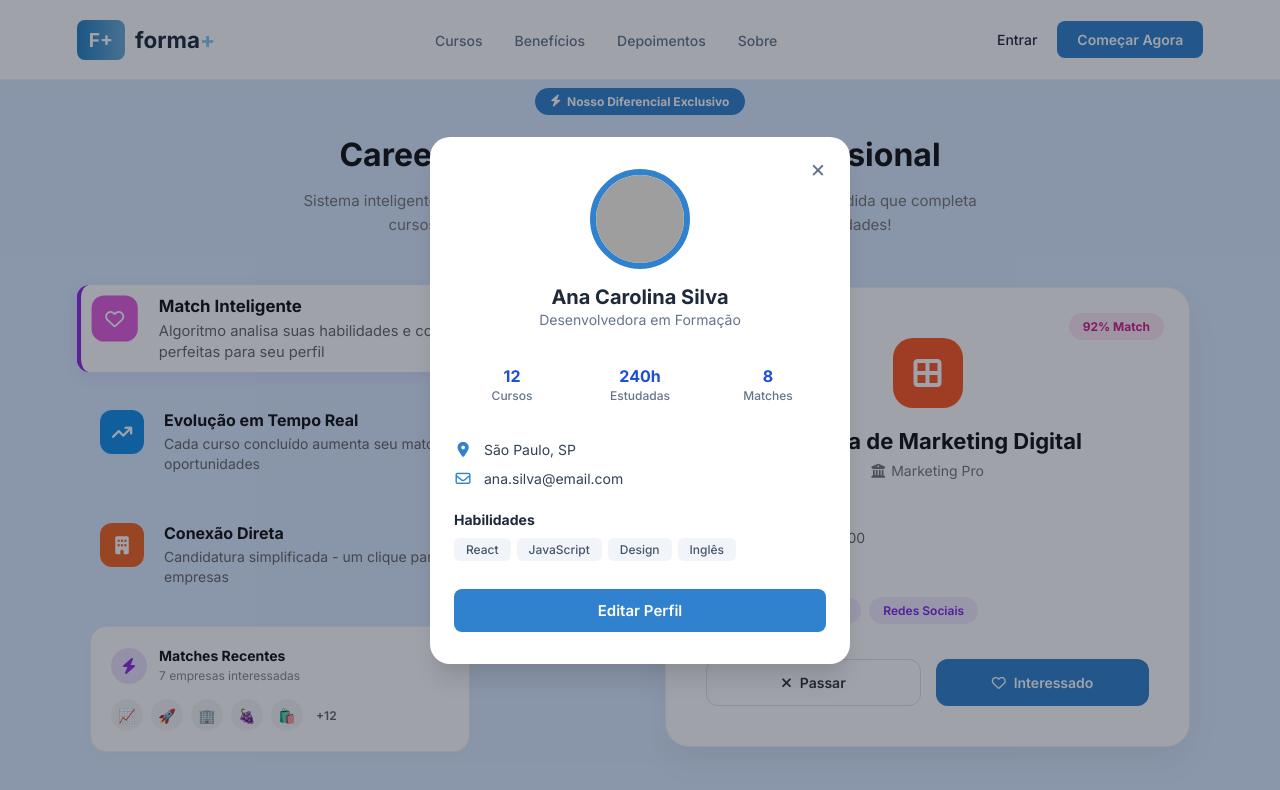
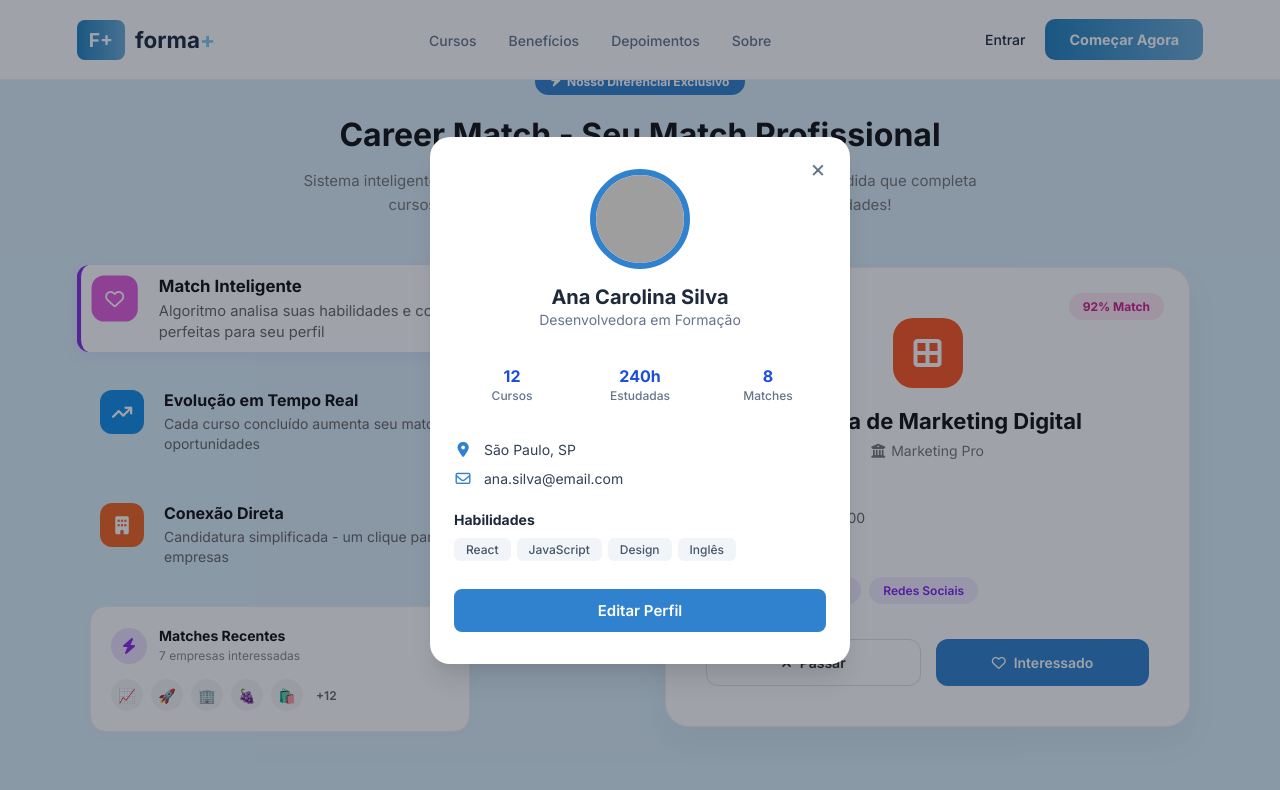
Before and after one commit to SarahCastro7/FormaMais, a plain HTML site: page FrontEnd/perfil.html in a window 1280 px wide. Drawn offline with Linux system fonts and the light colour scheme; grey boxes are pictures that could not be loaded.

Commit message:
28-05-26
conectando telas

```diff
--- a/FrontEnd/style.css/perfil.css
+++ b/FrontEnd/style.css/perfil.css
@@ -18,7 +18,7 @@
 
 
 body {
-    background-color: #faf8fb;
+    background-color:#dceffa;;
     color: #333333;
     display: flex;
     justify-content: center;
@@ -502,11 +502,7 @@ body {
     font-family: 'Inter', sans-serif;
 }
 
-body {
-    background-color: #dbeafe; /* Tom azul claro idêntico ao seu fundo */
-    min-height: 100vh;
-    padding-top: 80px;
-}
+
 
 .hidden {
     display: none !important;
@@ -588,14 +584,14 @@ body {
 }
 
 .btn-cta {
-    background-color: #3182ce;
+    text-decoration: none;
+    background: linear-gradient(90deg, #2181BD 0%, #6DADD8 100%);
     color: white;
-    text-decoration: none;
-    padding: 10px 20px;
-    border-radius: 8px;
-    font-size: 14px;
-    font-weight: 600;
-    transition: background 0.2s;
+    padding: 12px 24px;
+    border-radius: 10px;
+    font-weight: bold;
+    font-size: 0.9rem;
+    transition: opacity 0.3s;
 }
 
 .btn-cta:hover {
@@ -849,7 +845,6 @@ body {
     font-size: 15px;
     font-weight: 600;
     cursor: pointer;
-    transition: background 0.2s;
 }
 
 .btn-main:hover {
```
Also changed, not shown: FrontEnd/cadastro.html (+10 -3 lines).
